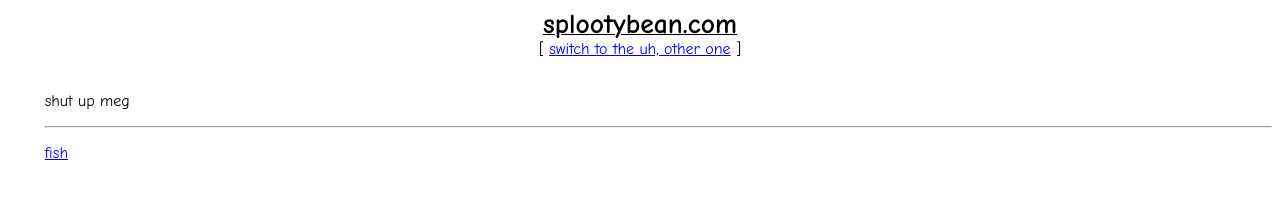
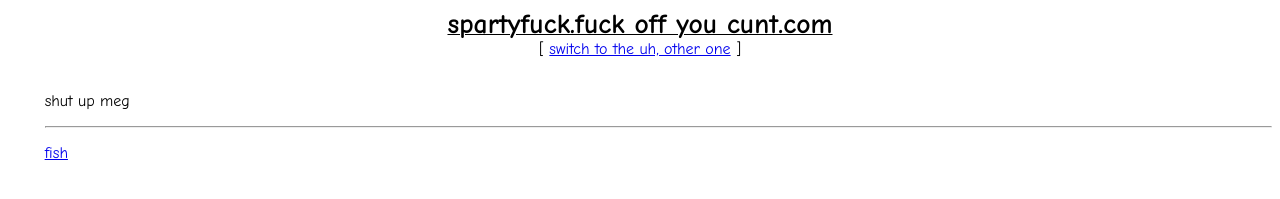
Before and after one commit to splootyb/splootybean, a plain HTML site: page about.html in a window 1280 px wide. Drawn offline with Linux system fonts and the light colour scheme.

Commit message:
Update about.html

```diff
--- a/about.html
+++ b/about.html
@@ -2,13 +2,13 @@
 
 <head>
 <meta name="GENERATOR" content="Microsoft FrontPage 3.0">
-<title>Favorites</title>
+<title>shut up idiot</title>
 
 <meta name="Microsoft Border" content="tl, default"></head>
 
 <body><!--msnavigation--><table border="0" cellpadding="0" cellspacing="0" width="100%"><tr><td>
 
-<p align="center"><font face="Comic Sans MS"><u><big><big><big><strong>splootybean.com</strong></big></big></big></u><br>
+<p align="center"><font face="Comic Sans MS"><u><big><big><big><strong>spartyfuck.fuck off you cunt.com</strong></big></big></big></u><br>
 <nobr>[&nbsp;<a href="index.html">switch to the uh, other one</a>&nbsp;]</nobr></font></p>
 
 <p align="center"><font face="Comic Sans MS">&nbsp;</font></p>
```
